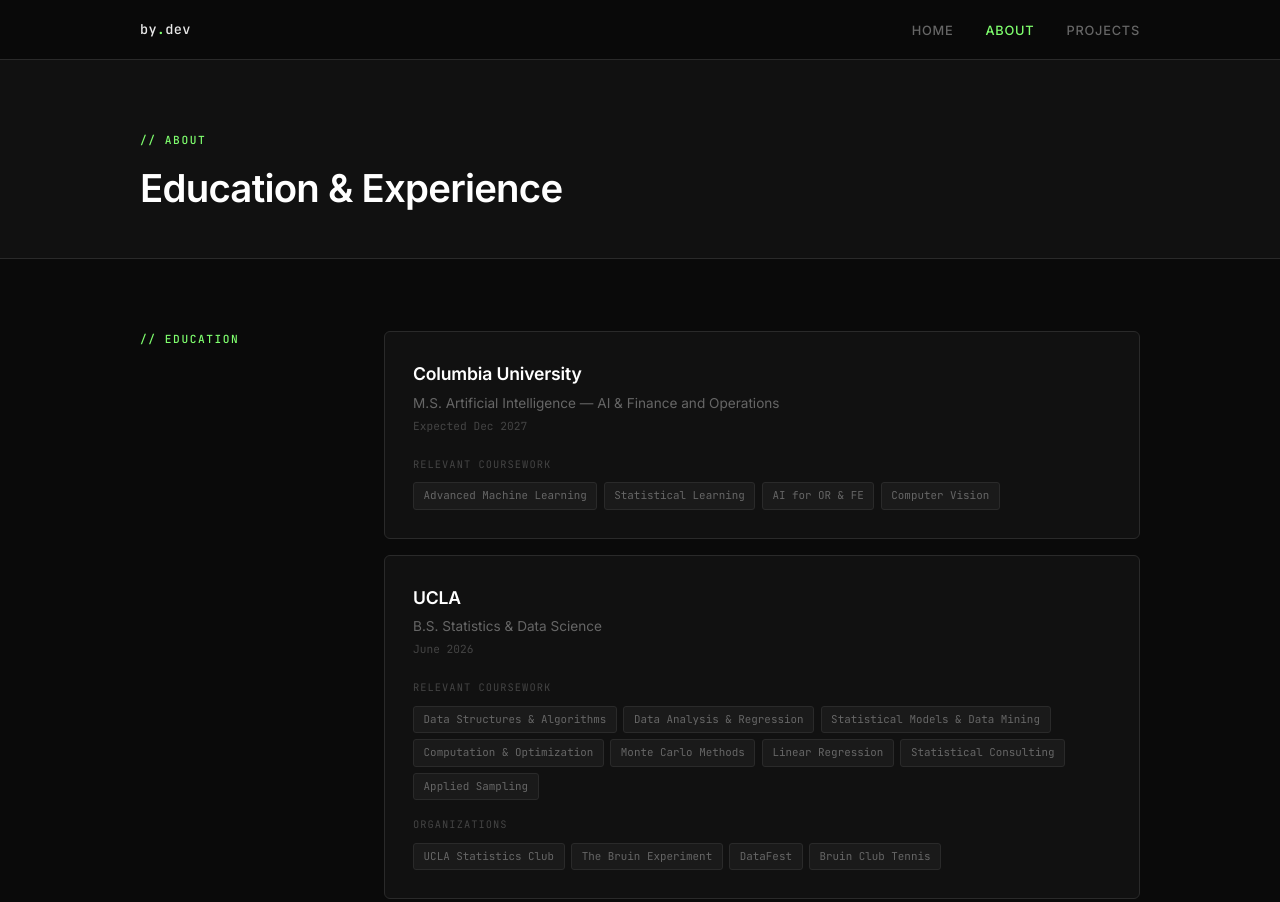
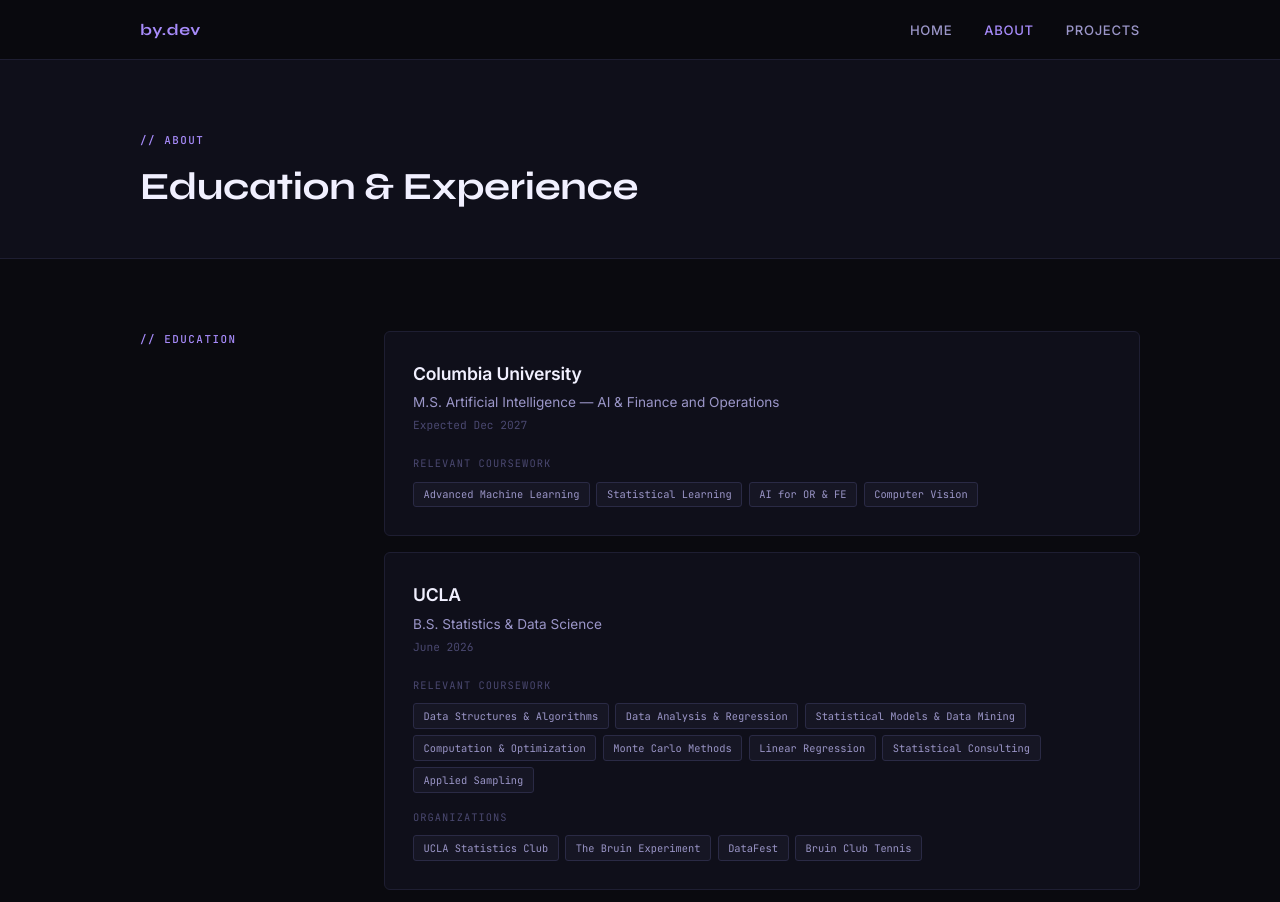
Before and after one commit to bebelyen/bebel-yen, a plain HTML site: page about.html in a window 1280 px wide. Shown: the top 902 px of the page. Drawn offline with Linux system fonts and the light colour scheme.

Commit message:
style update

```diff
--- a/styles.css
+++ b/styles.css
@@ -1,25 +1,27 @@
 /* ============================================
    BEBEL YEN — Personal Website
-   Techy / Modern / Startup Aesthetic
+   Electric Iris · Syne + Inter
    ============================================ */
 
-@import url('https://fonts.googleapis.com/css2?family=Inter:wght@300;400;500;600&family=JetBrains+Mono:wght@400;500&display=swap');
+@import url('https://fonts.googleapis.com/css2?family=Syne:wght@400;500;600;700;800&family=Inter:wght@300;400;500;600&family=JetBrains+Mono:wght@400;500&display=swap');
 
 :root {
-  --bg: #0a0a0a;
-  --bg-2: #111111;
-  --bg-3: #1a1a1a;
-  --border: #2a2a2a;
-  --border-light: #333333;
-  --text: #e8e8e8;
-  --text-muted: #666666;
-  --text-dim: #444444;
-  --accent: #7fff6e;
-  --accent-dim: rgba(127, 255, 110, 0.12);
-  --accent-border: rgba(127, 255, 110, 0.3);
-  --white: #ffffff;
+  --bg: #0a0a0f;
+  --bg-2: #0f0f1a;
+  --bg-3: #161624;
+  --border: #1e1e32;
+  --border-light: #2a2a45;
+  --text: #e8e6ff;
+  --text-muted: #9b96c8;
+  --text-dim: #4a4870;
+  --accent: #a78bfa;
+  --accent-2: #60a5fa;
+  --accent-dim: rgba(167, 139, 250, 0.1);
+  --accent-border: rgba(167, 139, 250, 0.3);
+  --white: #f1f0ff;
 
   --font: 'Inter', system-ui, sans-serif;
+  --display: 'Syne', system-ui, sans-serif;
   --mono: 'JetBrains Mono', monospace;
 
   --nav-height: 60px;
@@ -45,7 +47,7 @@ nav {
   position: fixed;
   top: 0; left: 0; right: 0;
   height: var(--nav-height);
-  background: rgba(10,10,10,0.85);
+  background: rgba(10, 10, 15, 0.88);
   backdrop-filter: blur(16px);
   border-bottom: 1px solid var(--border);
   z-index: 100;
@@ -64,15 +66,13 @@ nav {
 }
 
 .nav-logo {
-  font-family: var(--mono);
-  font-size: 0.85rem;
-  font-weight: 500;
-  color: var(--text);
+  font-family: var(--display);
+  font-size: 1rem;
+  font-weight: 700;
+  color: var(--accent);
   text-decoration: none;
-  letter-spacing: 0.02em;
+  letter-spacing: 0.04em;
 }
-
-.nav-logo span { color: var(--accent); }
 
 .nav-links {
   display: flex;
@@ -81,21 +81,18 @@ nav {
 }
 
 .nav-links a {
-  font-size: 0.8rem;
+  font-family: var(--font);
+  font-size: 0.82rem;
   font-weight: 500;
-  letter-spacing: 0.06em;
+  letter-spacing: 0.05em;
   text-transform: uppercase;
   color: var(--text-muted);
   text-decoration: none;
   transition: color 0.2s;
 }
 
-.nav-links a:hover,
-.nav-links a.active { color: var(--text); }
-
-.nav-links a.active {
-  color: var(--accent);
-}
+.nav-links a:hover { color: var(--text); }
+.nav-links a.active { color: var(--accent); }
 
 /* hamburger */
 .nav-toggle {
@@ -123,12 +120,10 @@ nav {
   padding: 0 var(--pad);
 }
 
-.section { padding: 4.5rem 0; }
-
 /* ── LABELS ── */
 .label {
   font-family: var(--mono);
-  font-size: 0.7rem;
+  font-size: 0.68rem;
   font-weight: 500;
   letter-spacing: 0.14em;
   text-transform: uppercase;
@@ -139,11 +134,12 @@ nav {
 
 /* ── SECTION TITLE ── */
 .section-title {
+  font-family: var(--display);
   font-size: clamp(1.6rem, 3.5vw, 2.4rem);
-  font-weight: 600;
+  font-weight: 700;
   color: var(--white);
   line-height: 1.15;
-  letter-spacing: -0.02em;
+  letter-spacing: -0.01em;
   margin-bottom: 2.5rem;
 }
 
@@ -153,7 +149,7 @@ nav {
   align-items: center;
   gap: 0.5rem;
   font-family: var(--mono);
-  font-size: 0.75rem;
+  font-size: 0.72rem;
   font-weight: 500;
   letter-spacing: 0.06em;
   text-decoration: none;
@@ -171,35 +167,15 @@ nav {
   background: var(--accent-dim);
 }
 
-.btn-accent {
-  background: var(--accent);
-  color: #000;
-  border-color: var(--accent);
-  font-weight: 600;
-}
-.btn-accent:hover {
-  background: transparent;
-  color: var(--accent);
-  border-color: var(--accent);
-}
-
 /* ── TAGS ── */
 .tag {
   font-family: var(--mono);
-  font-size: 0.68rem;
-  padding: 0.25rem 0.6rem;
+  font-size: 0.65rem;
+  padding: 0.22rem 0.6rem;
   background: var(--bg-3);
-  border: 1px solid var(--border);
+  border: 1px solid var(--border-light);
   color: var(--text-muted);
   border-radius: 3px;
-}
-
-/* ── DIVIDER ── */
-.divider {
-  width: 100%;
-  height: 1px;
-  background: var(--border);
-  margin: 2.5rem 0;
 }
 
 /* ── FOOTER ── */
```
